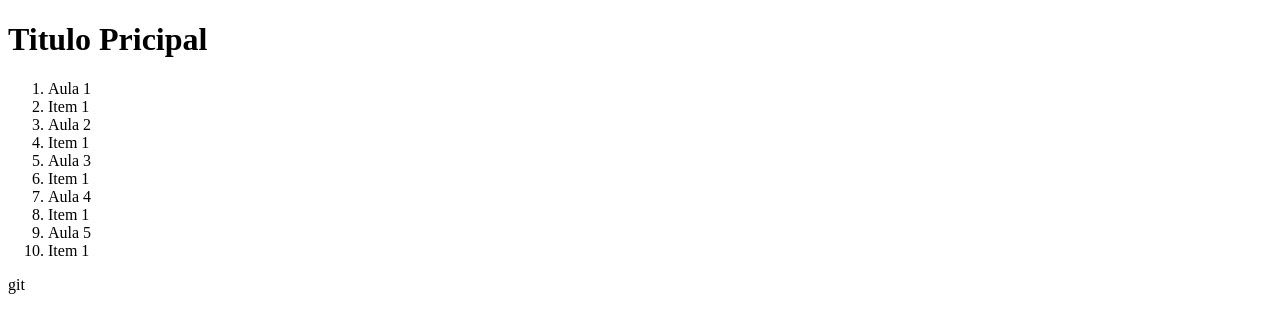
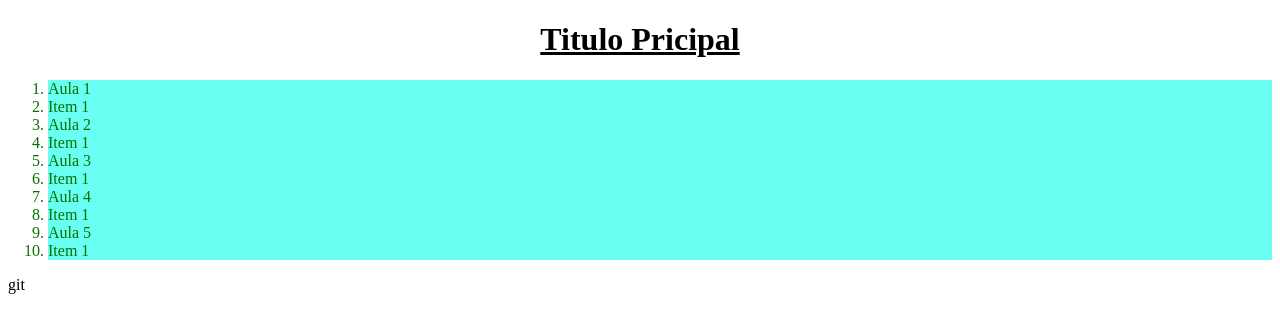
Before and after one commit to AllyQuaresma/class-12032024, a plain HTML site: page index.html in a window 1280 px wide. Drawn offline with Linux system fonts and the light colour scheme.

Commit message:
last update

```diff
--- a/index.html
+++ b/index.html
@@ -5,6 +5,19 @@
     <meta name="viewport" content="width=device-width, initial-scale=1.0">
     <title>Aula EgnS</title>
 </head>
+<style>
+    h1{
+        display: block;
+        text-align: center;
+        color: white
+        background-color: black;
+        text-decoration: underline;
+    }
+    li{
+        color: rgb(9, 112, 0);
+        background-color: rgb(106, 255, 243);
+    }
+</style>
 <body>
     <h1>Titulo Pricipal</h1>
 <!-- ol>li*5{Item $} -->
@@ -21,6 +34,5 @@
     <li>Item 1</li>
 </ol>
 
-
 </body>
 </html>git
```
